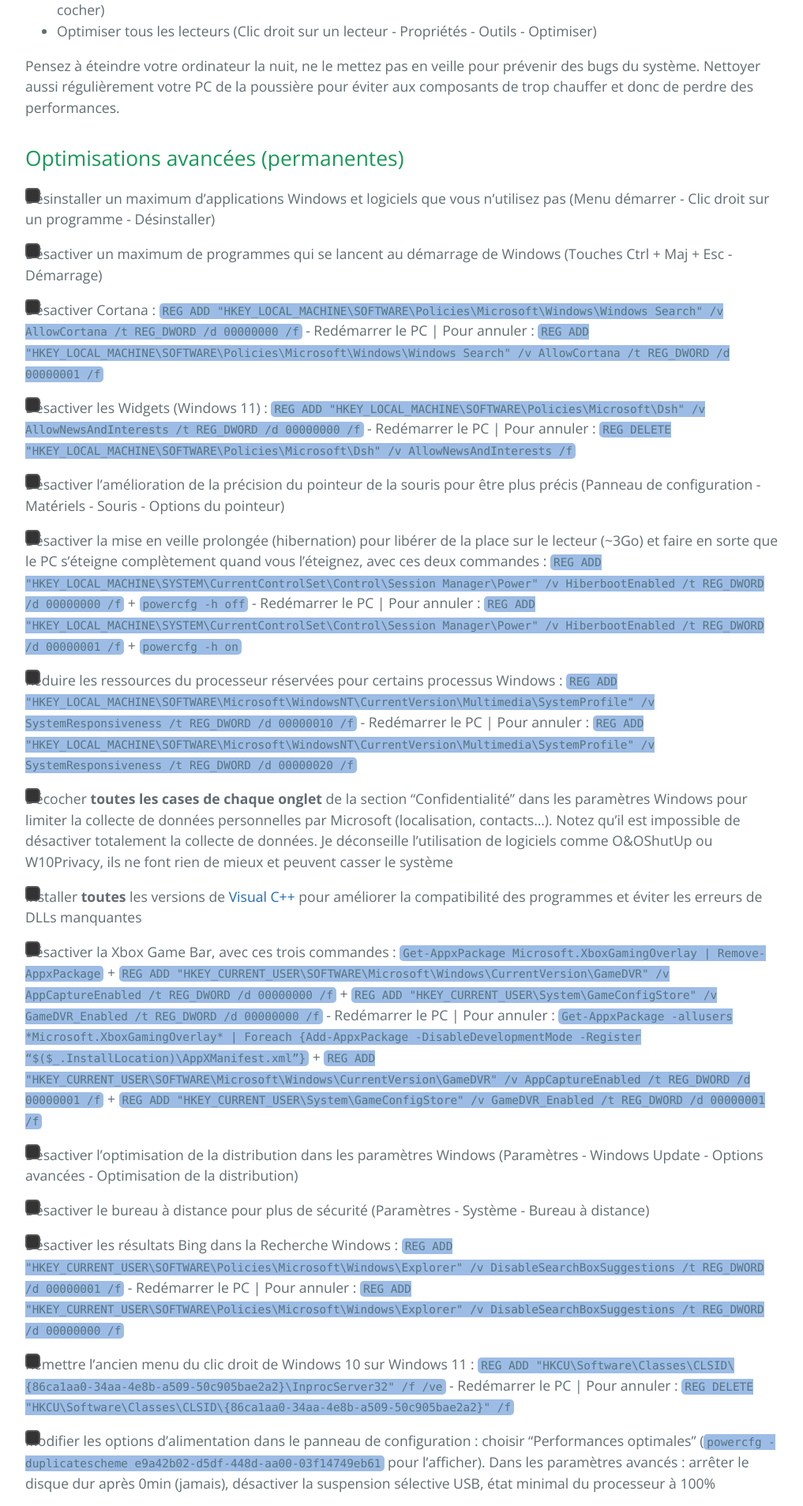
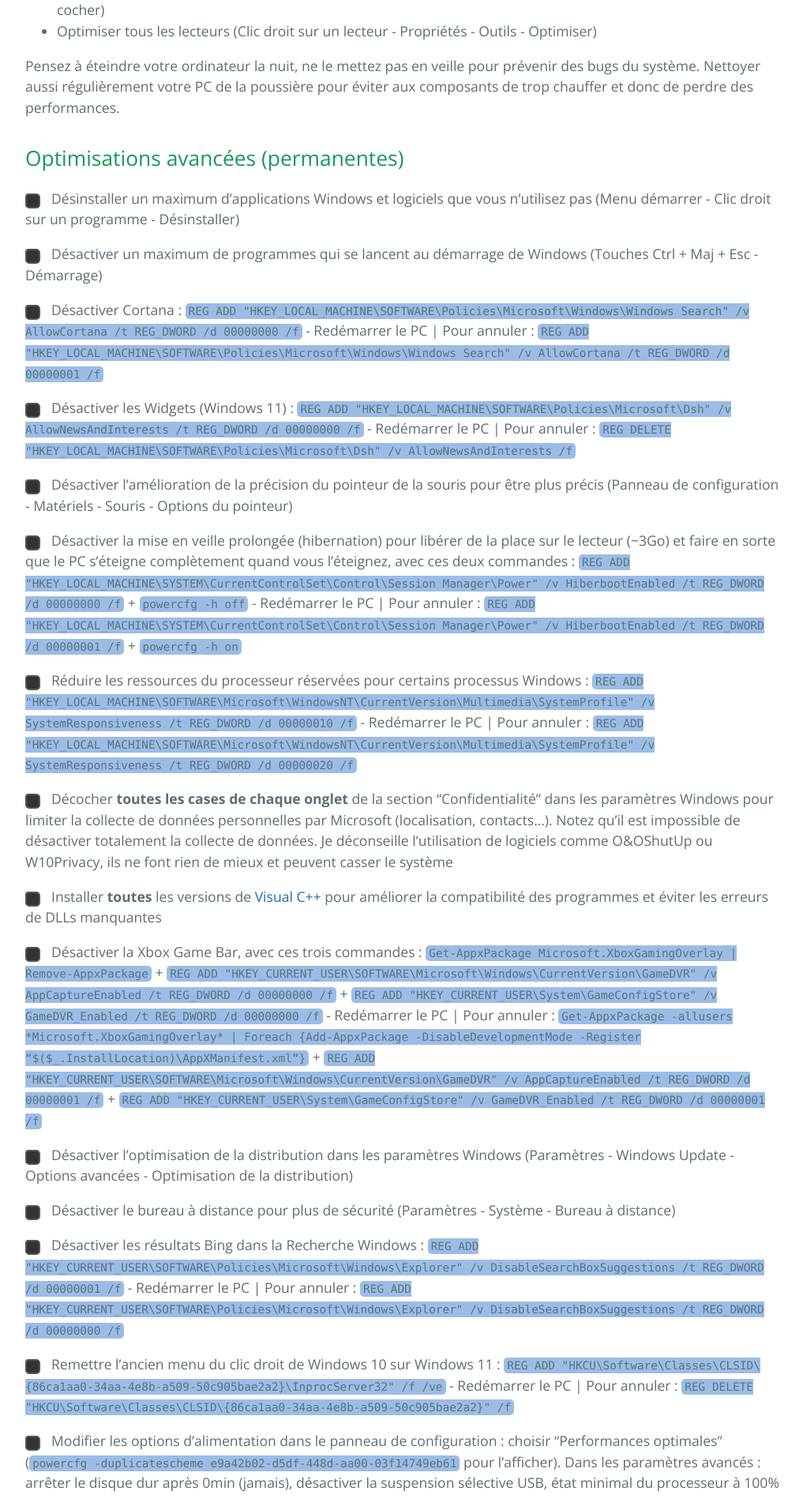
Before and after one commit to PouletEnSlip/pouletenslip.github.io, a Jekyll site: the page built from pages/opti/index.md, in a window 1280 px wide. Shown: the part 1376-3283 px from the top of the page at 79% size, without its empty margins (128-1145 px from the left). Built offline with Jekyll 4.4.1, drawn with Linux system fonts in a browser that asks for light colours; comment, search, counter and statistics services are not loaded.

Commit message:
Update style.scss

```diff
--- a/assets/css/style.scss
+++ b/assets/css/style.scss
@@ -4,7 +4,7 @@
 @import 'jekyll-theme-cayman';
 
 input[type=checkbox] {
-	position: absolute;
+	position: relative;
 	cursor: pointer;
 }
 
@@ -34,10 +34,12 @@ input[type=checkbox]:checked:after {
 	left: 6px;
 }
 
+.label-for-check {
+	padding-left: 20px;
+}
+
 .label-for-check:hover {
 	cursor: pointer;
-	padding-left: 25px;
-	position: relative;
 }
 
 .check-with-label:checked + .label-for-check {
```
